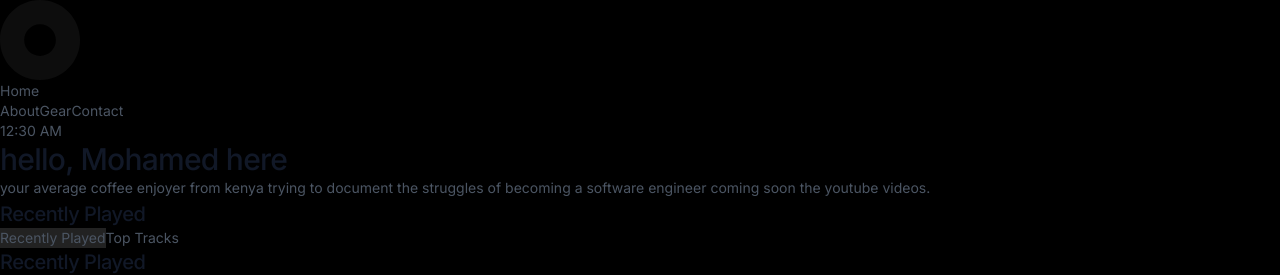
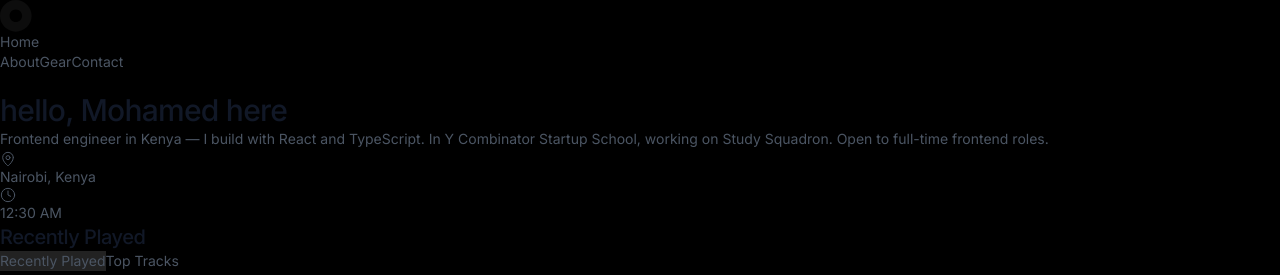
Before and after one commit to moo-farah/personal-site, a React (Vite) app: page / in a window 1280 px wide. Shown: the top 275 px of the page. Built offline with nearby package versions, Linux system fonts and the light colour scheme; no server answers.

Commit message:
Add author meta tag to index.html, update package.json and package-lock.json to include lucide-react and react-icons, and enhance Home component with location and current time display using useLiveTime hook.

```diff
--- a/index.html
+++ b/index.html
@@ -9,6 +9,7 @@
     <!-- Primary Meta Tags -->
     <title>Mohamed Farah</title>
     <meta name="title" content="Mohamed Farah">
+    <meta name="author" content="Mohamed Farah">
     <meta name="description" content="Building cool things, breaking a few, and shipping better code every day.">
 
     <!-- Open Graph / Facebook -->
--- a/package.json
+++ b/package.json
@@ -17,8 +17,10 @@
     "@vercel/analytics": "^1.4.1",
     "axios": "^1.6.2",
     "framer-motion": "^10.16.16",
+    "lucide-react": "^1.58.0",
     "react": "^18.2.0",
     "react-dom": "^18.2.0",
+    "react-icons": "^5.7.0",
     "react-router-dom": "^6.21.0",
     "react-spotify-embed": "^2.0.4",
     "react-type-animation": "^3.2.0",
--- a/src/components/Navbar.tsx
+++ b/src/components/Navbar.tsx
@@ -6,26 +6,10 @@ import { theme } from '../styles/theme';
 import logo from '../assets/icon/dots-icon.svg';
 
 const Navbar = () => {
-  const [now, setNow] = useState(new Date());
   const { isDarkMode, toggleTheme } = useTheme();
   const location = useLocation();
   const [activeTab, setActiveTab] = useState(location.pathname);
   const currentTheme = isDarkMode ? theme.dark : theme.light;
-
-
-  useEffect(() => {
-    const interval = window.setInterval(() => {
-      setNow(new Date());
-    }, 1000);
-    return () => window.clearInterval(interval);
-  }, []);
-
-  const currentTime = new Intl.DateTimeFormat('en-US', {
-    hour: 'numeric',
-    minute: '2-digit',
-    hour12: true,
-    timeZone: 'Africa/Nairobi',
-  }).format(now);
 
   useEffect(() => {
     setActiveTab(location.pathname);
@@ -48,8 +32,11 @@ const Navbar = () => {
           <Link to="/" className="flex items-center space-x-2">
             <img
               src={logo}
+              width={32}
+              height={32}
               alt="Mohamed Farah Logo"
               className="w-8 h-8 dark:invert"
+              decoding="async"
             />
           </Link>
 
@@ -102,12 +89,6 @@ const Navbar = () => {
                 </svg>
               )}
             </motion.button>
-            <time
-               dateTime={now.toISOString()}
-               className="text-sm text-gray-600 dark:text-gray-400"
-             >
-               {currentTime}
-            </time>
         </div>
 
       </nav>
--- /dev/null
+++ b/src/components/SkillsSection.tsx
@@ -0,0 +1,169 @@
+import { motion } from 'framer-motion';
+import { Database, Globe, Star } from 'lucide-react';
+import type { IconType } from 'react-icons';
+import {
+  SiCursor,
+  SiFramer,
+  SiGit,
+  SiExpress,
+  SiJavascript,
+  SiNodedotjs,
+  SiNextdotjs,
+  SiPostgresql,
+  SiReact,
+  SiSpotify,
+  SiTailwindcss,
+  SiTypescript,
+  SiVite,
+  SiYoutube,
+} from 'react-icons/si';
+
+type SkillIconKey =
+  | 'react'
+  | 'nextjs'
+  | 'typescript'
+  | 'javascript'
+  | 'tailwind'
+  | 'framer'
+  | 'vite'
+  | 'git'
+  | 'cursor'
+  | 'nodejs'
+  | 'express'
+  | 'postgresql'
+  | 'sql'
+  | 'rest'
+  | 'spotify'
+  | 'youtube';
+
+const skillIcons: Record<
+  SkillIconKey,
+  { Icon: IconType; className: string }
+> = {
+  react: { Icon: SiReact, className: 'text-cyan-500' },
+  nextjs: { Icon: SiNextdotjs, className: 'text-gray-900 dark:text-gray-100' },
+  typescript: { Icon: SiTypescript, className: 'text-blue-500' },
+  javascript: { Icon: SiJavascript, className: 'text-yellow-500' },
+  tailwind: { Icon: SiTailwindcss, className: 'text-sky-500' },
+  framer: { Icon: SiFramer, className: 'text-purple-500' },
+  vite: { Icon: SiVite, className: 'text-violet-500' },
+  git: { Icon: SiGit, className: 'text-orange-600' },
+  cursor: { Icon: SiCursor, className: 'text-gray-800 dark:text-gray-100' },
+  nodejs: { Icon: SiNodedotjs, className: 'text-green-600' },
+  express: { Icon: SiExpress, className: 'text-gray-800 dark:text-gray-200' },
+  postgresql: { Icon: SiPostgresql, className: 'text-blue-600' },
+  sql: { Icon: Database, className: 'text-slate-500' },
+  rest: { Icon: Globe, className: 'text-blue-500' },
+  spotify: { Icon: SiSpotify, className: 'text-emerald-500' },
+  youtube: { Icon: SiYoutube, className: 'text-red-500' },
+};
+
+const skillGroups: {
+  label: string;
+  caption: string;
+  items: { name: string; icon: SkillIconKey; dailyDriver?: boolean }[];
+}[] = [
+  {
+    label: 'Frontend',
+    caption: 'what users touch',
+    items: [
+      { name: 'React', icon: 'react', dailyDriver: true },
+      { name: 'Next.js', icon: 'nextjs' },
+      { name: 'TypeScript', icon: 'typescript', dailyDriver: true },
+      { name: 'JavaScript', icon: 'javascript' },
+      { name: 'Tailwind CSS', icon: 'tailwind' },
+      { name: 'Framer Motion', icon: 'framer' },
+    ],
+  },
+  {
+    label: 'Tooling',
+    caption: 'how I ship',
+    items: [
+      { name: 'Vite', icon: 'vite' },
+      { name: 'Git', icon: 'git' },
+      { name: 'Cursor', icon: 'cursor', dailyDriver: true },
+    ],
+  },
+  {
+    label: 'Backend & data',
+    caption: 'servers and storage',
+    items: [
+      { name: 'Node.js', icon: 'nodejs' },
+      { name: 'Express', icon: 'express' },
+      { name: 'PostgreSQL', icon: 'postgresql' },
+      { name: 'SQL', icon: 'sql' },
+    ],
+  },
+  {
+    label: 'APIs & integrations',
+    caption: 'talking to the outside world',
+    items: [
+      { name: 'REST APIs', icon: 'rest' },
+      { name: 'Spotify API', icon: 'spotify' },
+      { name: 'YouTube API', icon: 'youtube' },
+    ],
+  },
+];
+
+const SkillPill = ({
+  name,
+  iconKey,
+  dailyDriver,
+}: {
+  name: string;
+  iconKey: SkillIconKey;
+  dailyDriver?: boolean;
+}) => {
+  const { Icon, className } = skillIcons[iconKey];
+
+  return (
+    <span className="inline-flex items-center gap-1.5 rounded-full border border-gray-200 bg-gray-50/80 px-2.5 py-1 text-xs text-gray-800 dark:border-gray-700 dark:bg-zinc-900/50 dark:text-gray-200">
+      <motion.span
+        className="inline-flex shrink-0 items-center"
+        whileHover={{ scale: 1.15 }}
+        transition={{ type: 'spring', stiffness: 400, damping: 18 }}
+      >
+        <Icon className={`h-3.5 w-3.5 ${className}`} aria-hidden />
+      </motion.span>
+      <span>{name}</span>
+      {dailyDriver && (
+        <Star
+          className="h-3 w-3 shrink-0 fill-amber-400 text-amber-400"
+          aria-label="Daily driver"
+        />
+      )}
+    </span>
+  );
+};
+
+export const SkillsSection = () => {
+  return (
+    <div className="mb-8 space-y-5">
+      <p className="text-sm text-gray-600 dark:text-gray-400">
+        Stack I use for interfaces and this portfolio.
+      </p>
+      {skillGroups.map((group) => (
+        <div key={group.label}>
+          <div className="mb-2 flex flex-wrap items-baseline gap-x-2 gap-y-0.5">
+            <p className="text-xs font-medium uppercase tracking-wide text-gray-500 dark:text-gray-500">
+              {group.label}
+            </p>
+            <p className="text-xs italic text-gray-400 dark:text-gray-500">
+              {group.caption}
+            </p>
+          </div>
+          <div className="flex flex-wrap gap-2">
+            {group.items.map((skill) => (
+              <SkillPill
+                key={skill.name}
+                name={skill.name}
+                iconKey={skill.icon}
+                dailyDriver={skill.dailyDriver}
+              />
+            ))}
+          </div>
+        </div>
+      ))}
+    </div>
+  );
+};
--- a/src/data/sections.tsx
+++ b/src/data/sections.tsx
@@ -1,6 +1,7 @@
 import { motion } from 'framer-motion';
 import { Project } from '../components/Project';
 import { HobbiesSection } from '../components/HobbiesSection';
+import { SkillsSection } from '../components/SkillsSection';
 
 const projects = [
   {
@@ -36,6 +37,28 @@ export const sections = [
         <div className="space-y-4 mb-8">
           {[
             {
+              company: "Y Combinator Startup School",
+              date: "2026 - Now",
+              title: "Participant",
+              description:
+              [
+                "Founder track while building my startup",
+              ],
+              dotColor: "bg-orange-500"
+            },
+
+            {
+              company: "HackerRank Orchestrate",
+              date: 'Oct 2026',
+              title: "Participant",
+              description: [
+                "24-hour hackathon: design, build, and ship an AI agent,",
+                "Tools allowed: Cursor, Codex, Claude, Gemini, and more"
+              ],
+              dotColor: "bg-cyan-500"
+            },
+
+            {
               company: "Middlesex University",
               date: "2024 - 2025",
               title: "BSc Information Technology",
@@ -51,13 +74,6 @@ export const sections = [
               dotColor: "bg-purple-500"
             },
 
-            {
-              company: "Study Squadron",
-              date: "2026 - Now",
-              title: "  Founder",
-              description: ["Founded a startup enabling users to study with friends and classmates."],
-              dotColor: "bg-green-500"
-            },
           ].map((item) => (
             <div key={item.company + item.date} className="relative">
               <div
@@ -85,6 +101,10 @@ export const sections = [
       )
     },
     {
+      title: 'Skills',
+      content: <SkillsSection />,
+    },
+    {
       title: "Projects",
       content: (
         <div className="space-y-4">
--- /dev/null
+++ b/src/hooks/useLiveTime.ts
@@ -0,0 +1,21 @@
+import { useEffect, useState } from 'react';
+
+const NAIROBI_TIME = new Intl.DateTimeFormat('en-US', {
+  hour: 'numeric',
+  minute: '2-digit',
+  hour12: true,
+  timeZone: 'Africa/Nairobi',
+});
+
+export function useLiveTime() {
+  const [now, setNow] = useState(() => new Date());
+
+  useEffect(() => {
+    const tick = () => setNow(new Date());
+    tick();
+    const intervalId = window.setInterval(tick, 60_000);
+    return () => window.clearInterval(intervalId);
+  }, []);
+
+  return { now, label: NAIROBI_TIME.format(now) };
+}
--- a/src/pages/Home.tsx
+++ b/src/pages/Home.tsx
@@ -3,10 +3,13 @@ import { TypeAnimation } from 'react-type-animation';
 import SpotifyPlaying from '../components/SpotifyPlaying';
 import YouTubeLatest from '../components/YouTubeLatest';
 import { usePageTitle } from '../hooks/usePageTitle';
+import { useLiveTime } from '../hooks/useLiveTime';
 import { FadeInSection } from '../utils/FadeInSection';
+import { Clock, MapPin } from 'lucide-react';
 
 const Home = () => {
   usePageTitle('');  // Empty string for home page
+  const { now, label: timeLabel } = useLiveTime();
 
   return (
     <div>
@@ -35,9 +38,26 @@ const Home = () => {
             animate={{ opacity: 1, y: 0 }}
             transition={{ duration: 0.5, delay: 1.2 }}
           >
-            your average coffee enjoyer from kenya trying to document the struggles of becoming a software engineer
-            coming soon the youtube videos.
+            Frontend engineer in Kenya — I build with React and TypeScript. In Y Combinator Startup School, working on Study Squadron. Open to full-time frontend roles.
           </motion.p>
+          <motion.div
+            className="flex flex-wrap items-center gap-x-4 gap-y-1 text-sm text-gray-600 dark:text-gray-400"
+            initial={{ opacity: 0, y: 20 }}
+            animate={{ opacity: 1, y: 0 }}
+            transition={{ duration: 0.5, delay: 1.35 }}
+          >
+            <span className="inline-flex items-center gap-1.5">
+              <MapPin size={16} strokeWidth={1.5} className="h-4 w-4 shrink-0" aria-hidden />
+              Nairobi, Kenya
+            </span>
+            <time
+              dateTime={now.toISOString()}
+              className="inline-flex items-center gap-1.5 tabular-nums"
+            >
+              <Clock size={16} strokeWidth={1.5} className="h-4 w-4 shrink-0" aria-hidden />
+              {timeLabel}
+            </time>
+          </motion.div>
         </section>
       </FadeInSection>
 
```
Also changed, not shown: 1 other file (tests, documents, lock files or other folders).
